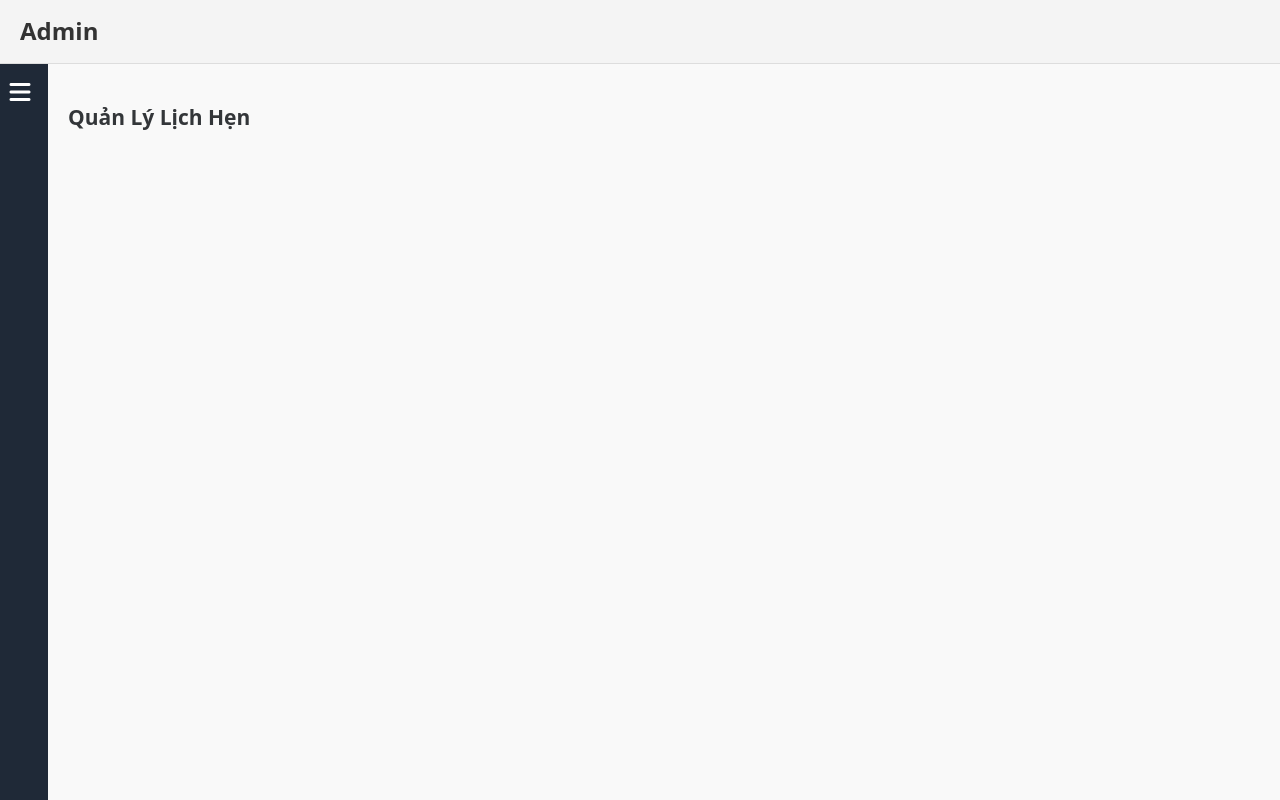
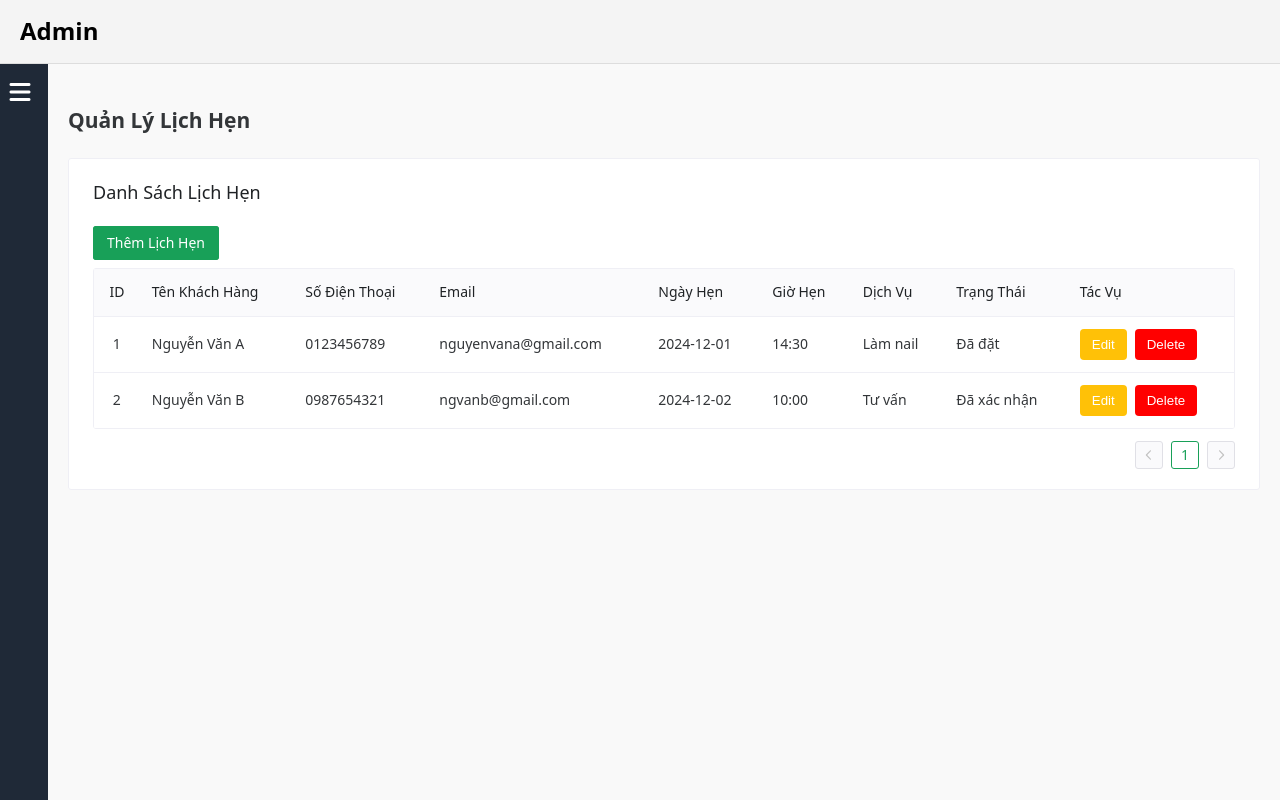
Before and after one commit to Manh-Ne/FENailBooking, a Vue app: page /admin/appointments-list in a window 1280 px wide. Built offline with nearby package versions, Linux system fonts and the light colour scheme.

Commit message:
Add UI AppointmentsList

```diff
--- a/src/router/index.js
+++ b/src/router/index.js
@@ -13,6 +13,8 @@ import AdminCustomersList from "@/views/AdminView/AdminCustomersList.vue";
 import AdminCustomersAdd from "@/views/AdminView/AdminCustomersAdd.vue";
 import AdminInventoryList from "@/views/AdminView/AdminInventoryList.vue";
 import AdminInventoryAdd from "@/views/AdminView/AdminInventoryAdd.vue";
+import AdminAppointmentsList from "@/views/AdminView/AdminAppointmentsList.vue";
+import AdminAppointmentsAdd from "@/views/AdminView/AdminAppointmentsAdd.vue";
 
 const routes = [
   {
@@ -52,12 +54,12 @@ const routes = [
       {
         path: "appointments-list",
         name: "appointments-list",
-        component: AdminAppointments,
+        component: AdminAppointmentsList,
       },
       {
         path: "appointments-add",
         name: "appointments-add",
-        component: AdminAppointments,
+        component: AdminAppointmentsAdd,
       },
       {
         path: "customers",
--- a/src/views/AdminView/AdminAppointmentsList.vue
+++ b/src/views/AdminView/AdminAppointmentsList.vue
@@ -1,12 +1,146 @@
 <template>
   <div>
-    <h1>Danh sách lịch hẹn</h1>
-    <!-- Form để thêm nhân viên -->
+    <h2>Quản Lý Lịch Hẹn</h2>
+    <n-card title="Danh Sách Lịch Hẹn" style="margin-top: 20px;">
+      <n-space vertical>
+        <n-button type="primary" @click="onAddAppointment">Thêm Lịch Hẹn</n-button>
+        <n-data-table
+          :columns="columns"
+          :data="appointments"
+          :bordered="true"
+          :pagination="pagination"
+        />
+      </n-space>
+    </n-card>
   </div>
 </template>
 
 <script>
+import { h } from "vue";
+
 export default {
-  name: "AdminAppointmentsList",
+  name: "AdminAppointments",
+  data() {
+    return {
+      appointments: [
+        {
+          id: 1,
+          name: "Nguyễn Văn A",
+          phone: "0123456789",
+          email: "nguyenvana@gmail.com",
+          date: "2024-12-01",
+          time: "14:30",
+          service: "Làm nail",
+          status: "Đã đặt",
+        },
+        {
+          id: 2,
+          name: "Nguyễn Văn B",
+          phone: "0987654321",
+          email: "ngvanb@gmail.com",
+          date: "2024-12-02",
+          time: "10:00",
+          service: "Tư vấn",
+          status: "Đã xác nhận",
+        },
+      ],
+      columns: [
+        {
+          title: "ID",
+          key: "id",
+          align: "center",
+        },
+        {
+          title: "Tên Khách Hàng",
+          key: "name",
+        },
+        {
+          title: "Số Điện Thoại",
+          key: "phone",
+        },
+        {
+          title: "Email",
+          key: "email",
+        },
+        {
+          title: "Ngày Hẹn",
+          key: "date",
+        },
+        {
+          title: "Giờ Hẹn",
+          key: "time",
+        },
+        {
+          title: "Dịch Vụ",
+          key: "service",
+        },
+        {
+          title: "Trạng Thái",
+          key: "status",
+        },
+        {
+          title: "Tác Vụ",
+          key: "actions",
+          render: (row) =>
+            [
+            h(
+            "button",
+            {
+              class: "btn btn-warning",
+              style: {
+                backgroundColor: "#ffc107",
+                color: "white",
+                padding: "8px 12px",
+                border: "none",
+                borderRadius: "4px",
+                cursor: "pointer",
+              },
+            },
+            "Edit"
+          ),
+          h(
+            "button",
+            {
+              class: "btn btn-warning",
+              style: {
+                backgroundColor: "red",
+                color: "white",
+                padding: "8px 12px",
+                marginLeft: "8px",
+                border: "none",
+                borderRadius: "4px",
+                cursor: "pointer",
+              },
+            },
+            "Delete"
+          ),
+            ],
+        },
+      ],
+
+
+      pagination: {
+        pageSize: 5,
+
+      },
+    };
+  },
+  methods: {
+    onAddAppointment() {
+
+    },
+    onEditAppointment(row) {
+
+    },
+    onDeleteAppointment(row) {
+
+    },
+  },
 };
 </script>
+
+<style scoped>
+h2 {
+  margin-top: 20px;
+}
+</style>
--- a/src/views/AdminView/AdminCustomersAdd.vue
+++ b/src/views/AdminView/AdminCustomersAdd.vue
@@ -1,11 +1,80 @@
 <template>
   <div>
     <h1>Thêm khách hàng</h1>
+    <n-form @submit.prevent="handleSubmit">
+      <n-form-item label="Tên" :label-placement="'top'">
+        <n-input v-model="name" placeholder="Nhập tên" required />
+      </n-form-item>
+
+      <n-form-item label="Tuổi" :label-placement="'top'">
+        <n-input-number v-model="age" placeholder="Nhập tuổi" :min="18" required />
+      </n-form-item>
+
+      <n-form-item label="Địa chỉ" :label-placement="'top'">
+        <n-input v-model="address" placeholder="Nhập địa chỉ" required />
+      </n-form-item>
+
+      <n-form-item label="Lịch hẹn" :label-placement="'top'">
+        <n-space>
+          <n-time-picker default-formatted-value="00:12:13" />
+          <n-time-picker :default-value="1183135260000" />
+        </n-space>
+      </n-form-item>
+
+      <n-form-item>
+        <n-button type="Info" html-type="submit">Thêm nhân viên</n-button>
+      </n-form-item>
+    </n-form>
   </div>
 </template>
 
 <script>
+import { defineComponent, ref } from 'vue';
+import { NForm, NFormItem, NInput, NInputNumber, NButton } from 'naive-ui';
 export default {
-  name: "AdminCustomersAdd",
+  name: 'AdminCustomersAdd',
+  components: {
+    NForm,
+    NFormItem,
+    NInput,
+    NInputNumber,
+    NButton,
+  },
+  data() {
+    return {
+      name: '',
+      age: null,
+      address: '',
+      position: '',
+    };
+  },
+  methods: {
+    handleSubmit(){
+      const newCustomer = {
+        name: this.name,
+        age: this.age,
+        address: this.address,
+        position: this.position,
+      };
+      console.log('Thêm khách hàng:', newCustomer);
+      this.$router.push({ name: 'customers-list' });
+      this.name = '';
+      this.age = null;
+      this.address = '';
+      this.position = '';
+    }
+  }
 };
 </script>
+<style scoped>
+  h1 {
+  margin-bottom: 20px;
+  color: #333;
+}
+
+n-form {
+  max-width: 400px;
+  margin: 0 auto;
+}
+
+</style>
--- a/src/views/AdminView/AdminCustomersList.vue
+++ b/src/views/AdminView/AdminCustomersList.vue
@@ -1,12 +1,116 @@
 <template>
   <div>
     <h1>Danh sách khách hàng</h1>
-
+    <n-data-table
+      :columns="columns"
+      :data="data"
+      :bordered="true"
+      :pagination="true"
+    />
   </div>
 </template>
 
 <script>
-export default {
-  name: "AdminCustomersList",
-};
+import { defineComponent, ref, h } from "vue";
+import { useRouter } from "vue-router";
+
+function createColumns(router){
+  return [
+  {
+      title: "Tên",
+      key: "name",
+    },
+    {
+      title: "Tuổi",
+      key: "age",
+    },
+    {
+      title: "Địa chỉ",
+      key: "address",
+    },
+    {
+      title: "Lịch hẹn",
+      key: "appointment",
+    },
+    {
+      title: "Chức năng",
+      key: "actions",
+      render(row){
+        return [
+          h(
+            "button",
+            {
+              class: "btn btn-primary",
+              style: {
+                backgroundColor: "#007bff",
+                color: "white",
+                padding: "8px 12px",
+                border: "none",
+                borderRadius: "4px",
+                cursor: "pointer",
+                marginRight: "8px",
+              },
+              onClick: () => router.push({ name: "customers-add" }),
+            },
+            "Add"
+          ),
+          h(
+            "button",
+            {
+              class: "btn btn-warning",
+              style: {
+                backgroundColor: "#ffc107",
+                color: "white",
+                padding: "8px 12px",
+                border: "none",
+                borderRadius: "4px",
+                cursor: "pointer",
+              },
+            },
+            "Edit"
+          ),
+        ]
+      }
+    }
+  ]
+}
+export default defineComponent({
+  setup(){
+    const router = useRouter();
+    const data = ref([
+      { id: 1, name: "Nguyễn Quang Mạnh", age: 22, address: "Hà Nội"},
+      { id: 2, name: "Trần Thị B", age: 25, address: "Hồ Chí Minh"},
+      { id: 3, name: "Phạm Văn C", age: 35, address: "Đà Nẵng"},
+      { id: 4, name: "Lê Thị D", age: 28, address: "Huế"},
+      { id: 5, name: "Vũ Văn E", age: 22, address: "Hải Phòng"},
+    ]);
+    const columns = createColumns(router);
+    return{
+      data,
+      columns
+    }
+  }
+})
 </script>
+<style scoped>
+h1 {
+  margin-bottom: 16px;
+  color: #333;
+}
+/* .btn {
+  padding: 5px 10px;
+  font-size: 14px;
+  border: none;
+  border-radius: 4px;
+  cursor: pointer;
+}
+.btn-primary {
+  background-color: #007bff;
+  margin-right: 8px;
+  color: white;
+}
+.btn-warning {
+  background-color: #ffc107;
+  color: white;
+} */
+</style>
--- a/src/views/AdminView/AdminStaffList.vue
+++ b/src/views/AdminView/AdminStaffList.vue
@@ -12,7 +12,7 @@
 
 <script>
 import { defineComponent, ref, h } from "vue";
-import { useRouter } from "vue-router"; // Import useRouter để điều hướng
+import { useRouter } from "vue-router";
 
 function createColumns(router) {
   return [
@@ -41,7 +41,17 @@ function createColumns(router) {
             "button",
             {
               class: "btn btn-primary",
+              style: {
+                backgroundColor: "#007bff",
+                color: "white",
+                padding: "8px 12px",
+                border: "none",
+                borderRadius: "4px",
+                cursor: "pointer",
+                marginRight: "8px",
+              },
               onClick: () => router.push({ name: "staff-add" }),
+
             },
             "Add"
           ),
@@ -49,7 +59,14 @@ function createColumns(router) {
             "button",
             {
               class: "btn btn-warning",
-
+              style: {
+                backgroundColor: "#ffc107",
+                color: "white",
+                padding: "8px 12px",
+                border: "none",
+                borderRadius: "4px",
+                cursor: "pointer",
+              },
             },
             "Edit"
           ),
@@ -61,7 +78,7 @@ function createColumns(router) {
 
 export default defineComponent({
   setup() {
-    const router = useRouter(); // Khởi tạo router
+    const router = useRouter();
     const data = ref([
       { id: 1, name: "Nguyễn Quang Mạnh", age: 22, address: "Hà Nội", position: "Quản lý" },
       { id: 2, name: "Trần Thị B", age: 25, address: "Hồ Chí Minh", position: "Nhân viên" },
@@ -80,12 +97,12 @@ export default defineComponent({
 });
 </script>
 
-<style>
+<style scoped>
 h1 {
   margin-bottom: 16px;
   color: #333;
 }
-.btn {
+/* .btn {
   padding: 5px 10px;
   font-size: 14px;
   border: none;
@@ -100,5 +117,5 @@ h1 {
 .btn-warning {
   background-color: #ffc107;
   color: white;
-}
+} */
 </style>
```
